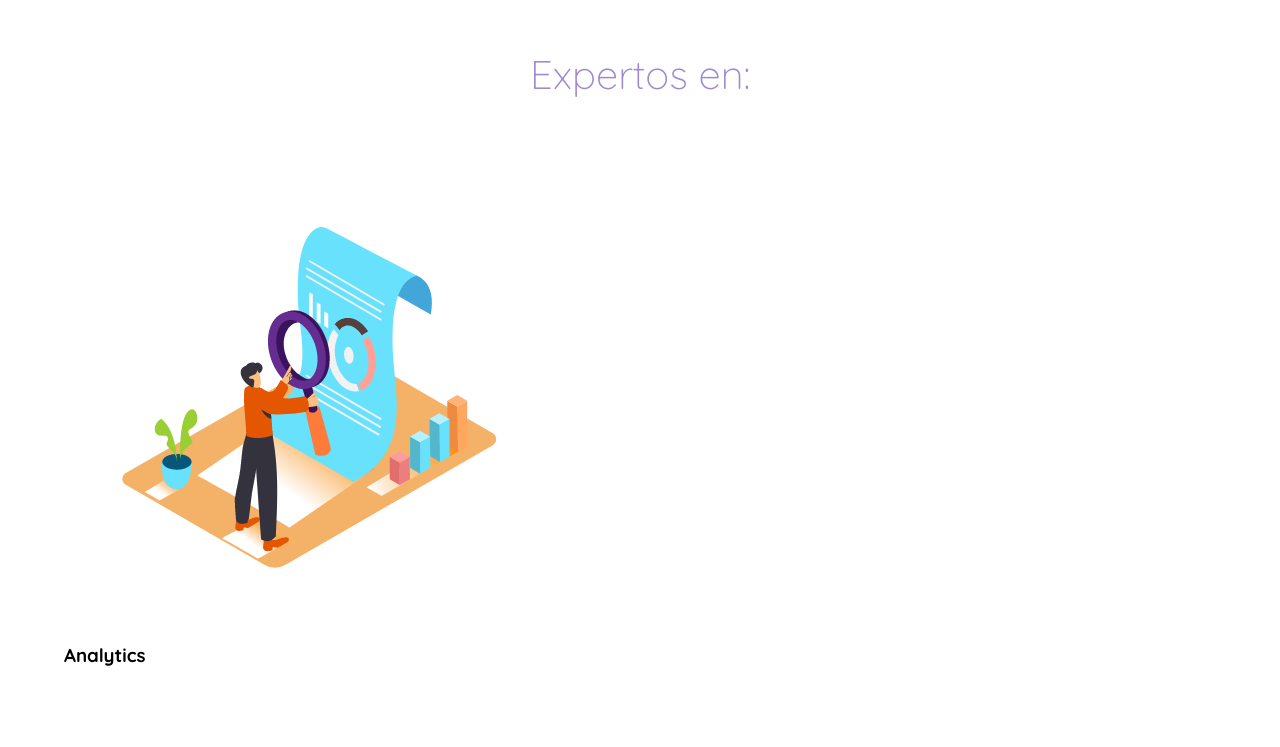
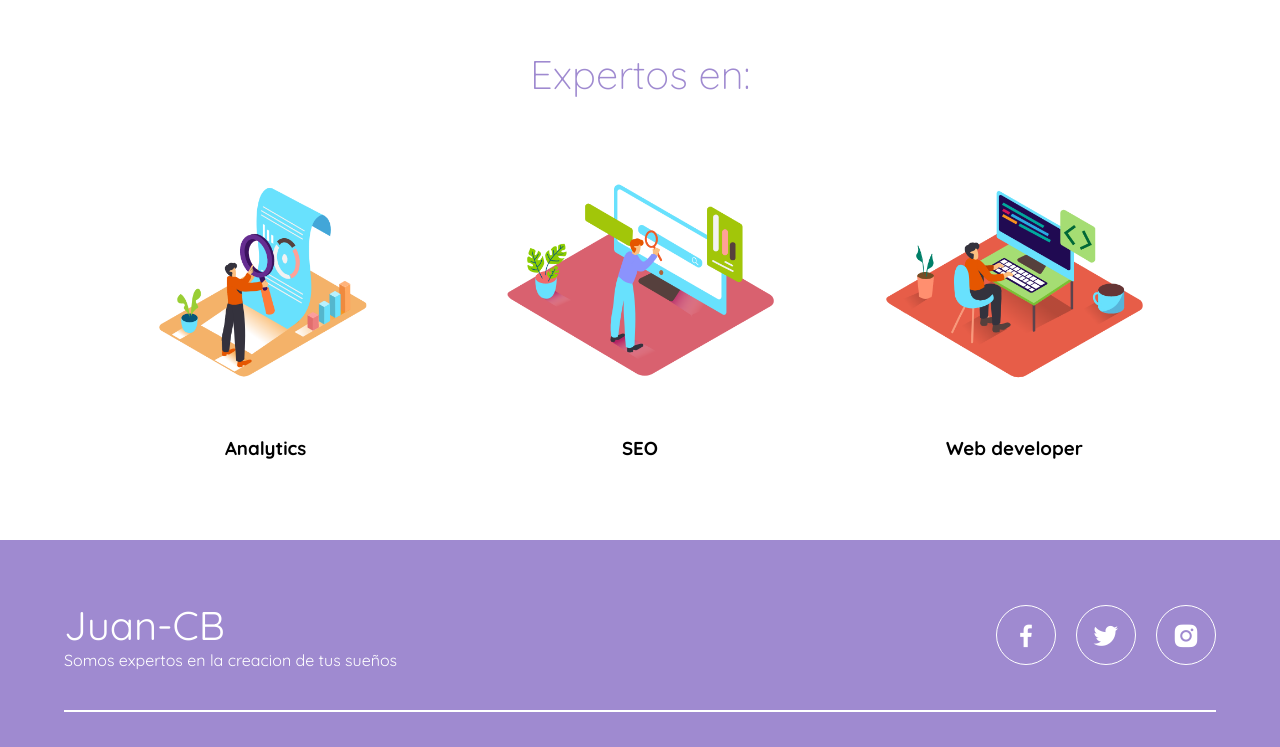
Before and after one commit to JandE1701/Website, a plain HTML site: page index.html in a window 1280 px wide. Shown: the part 2240-2987 px from the top of the page. Drawn offline with nearby package versions, Linux system fonts and the light colour scheme.

Commit message:
Se ha completado de aplicacion de los estilos CSS

```diff
--- a/CSS/estilo.css
+++ b/CSS/estilo.css
@@ -193,3 +193,98 @@ body {
     width: 40px;
     cursor: pointer;
 }
+
+/* EXPERTS */
+
+.experts {
+    display: flex;
+    justify-content: space-evenly;
+    align-items: center;
+    flex-wrap: wrap;
+}
+
+.cont-expert {
+    width: 30%;
+    text-align: center;
+    margin-bottom: 20px;
+}
+
+.cont-expert img {
+    width: 80%;
+    display: block;
+    margin: 0 auto;
+}
+
+.n-experts {
+    display: inline-block;
+    margin-top: 20px;
+    width: 100%;
+    font-weight: 600;
+}
+
+/* FOOTER */
+
+footer {
+    background: #9f8ad0;
+    padding-bottom: 0.1px;
+
+}
+
+.footer-content {
+    display: flex;
+    justify-content: space-between;
+    align-items: center;
+    flex-wrap: wrap;
+    padding-top: 60px;
+    padding-bottom: 40px;
+}
+
+.contact-us {
+    width: 40%;
+    color: white;
+}
+
+.brand {
+    font-weight: 500;
+    font-size: 40px;
+}
+
+.brand+p {
+    font-weight: 500;
+}
+
+.social-media {
+    width: 50%;
+    display: flex;
+    justify-content: flex-end;
+}
+
+.social-media-icon {
+    display: inline-block;
+    margin-left: 20pX;
+    width: 60px;
+    height: 60px;
+    border: 1px solid white;
+    border-radius: 50%;
+    text-align: center;
+    color: white;
+}
+
+.social-media-icon:hover {
+    background: white;
+    color: #764ba2;
+}
+
+.social-media-icon i {
+    font-size: 30px;
+    line-height: 60px;
+}
+
+.line {
+    width: 90%;
+    max-width: 1200px;
+    margin: 0 auto;
+    height: 2px;
+    background: white;
+    margin-bottom: 60px;
+}
--- a/index.html
+++ b/index.html
@@ -133,6 +133,7 @@
                 </a>
             </div>
         </div>
+        <div class="line"></div>
     </footer>
 
     <script src="./JAVASCRIPT/menu.js"></script>
```
